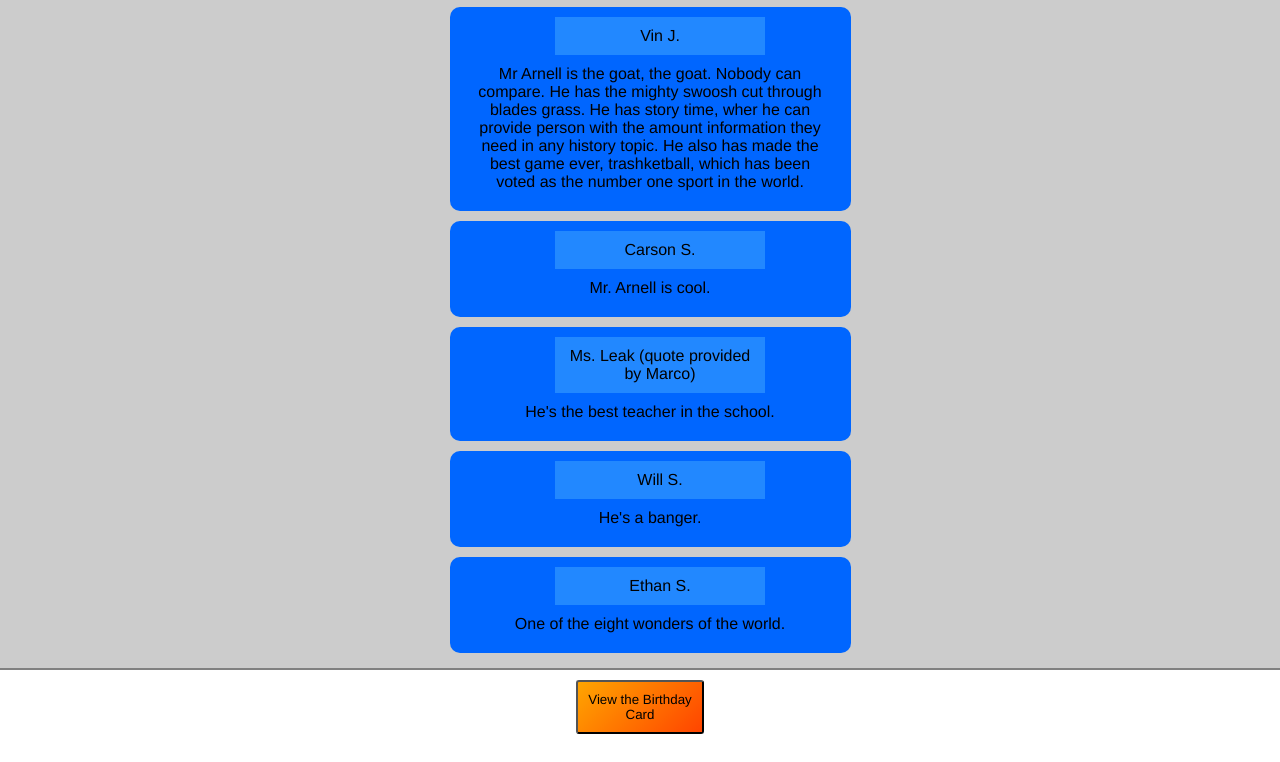
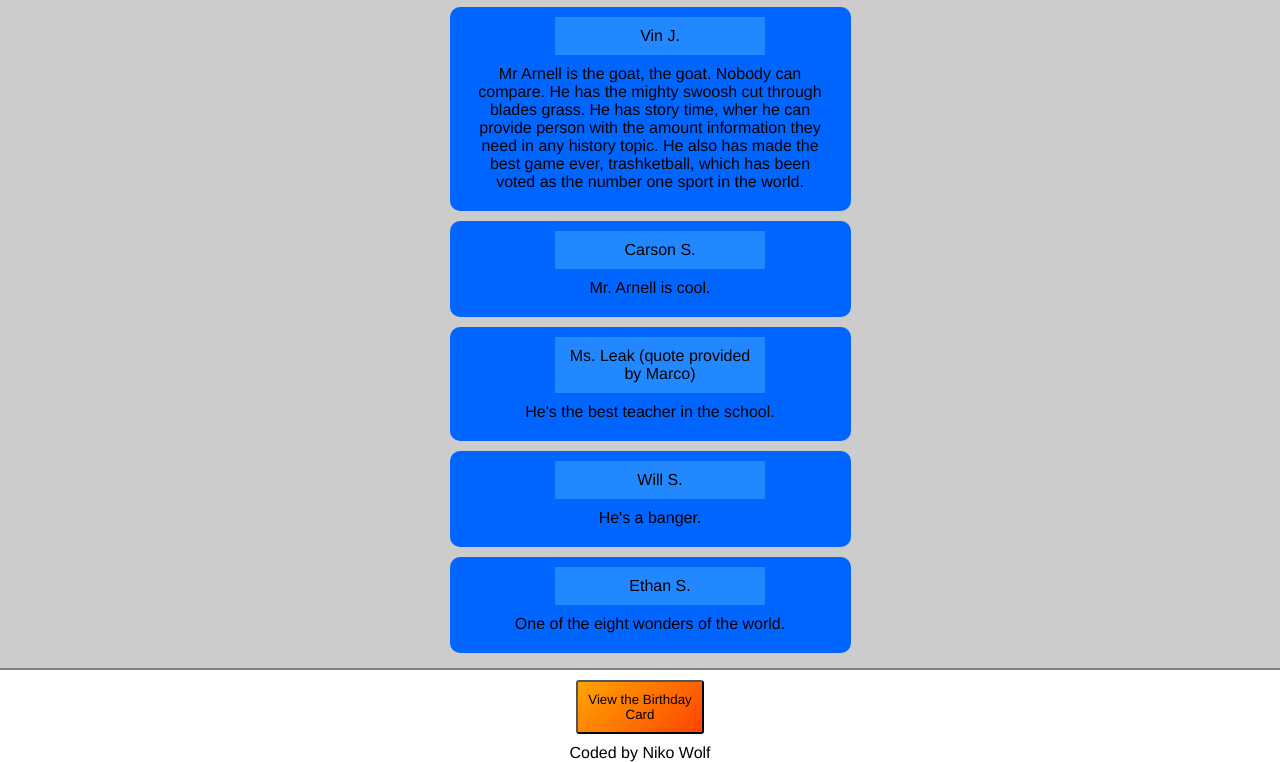
Before and after one commit to DarkMatr126/bday-cards, a plain HTML site: page Arnell/The Arnell Website/index.html in a window 1280 px wide. Shown: the part 1712-2474 px from the top of the page. Drawn offline with Linux system fonts and the light colour scheme.

Commit message:
Update index.html

```diff
--- a/Arnell/The Arnell Website/index.html
+++ b/Arnell/The Arnell Website/index.html
@@ -25,5 +25,6 @@
         </div>
         <button onclick="window.location.href = '../index.html'" id="goback">View the Birthday Card</button><br>
         <a id="info2">These are real reviews that I got after asking for reviews in group chats or classes</a>
+        <a>Coded by Niko Wolf</a>
     </body>
 </html>
```
